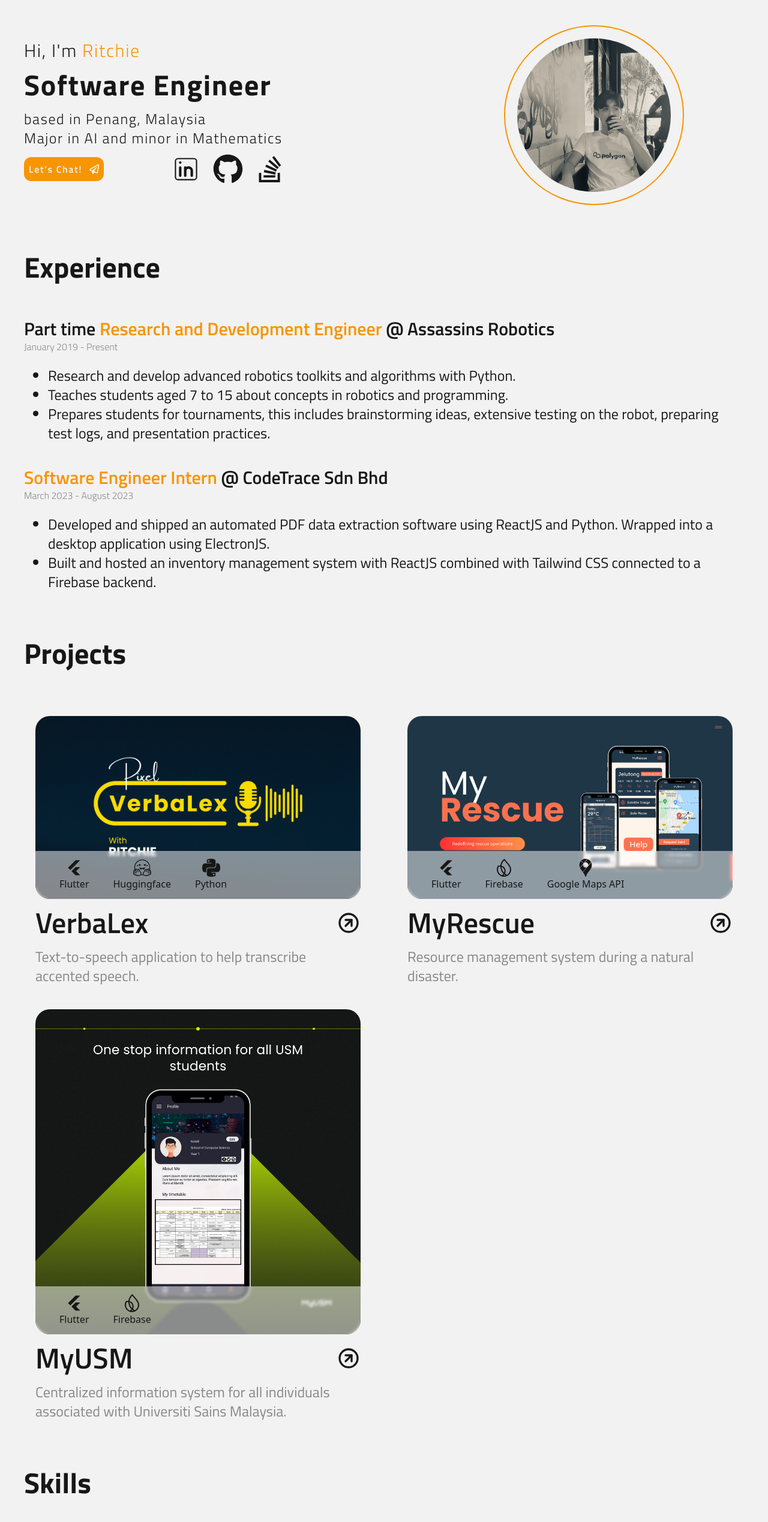
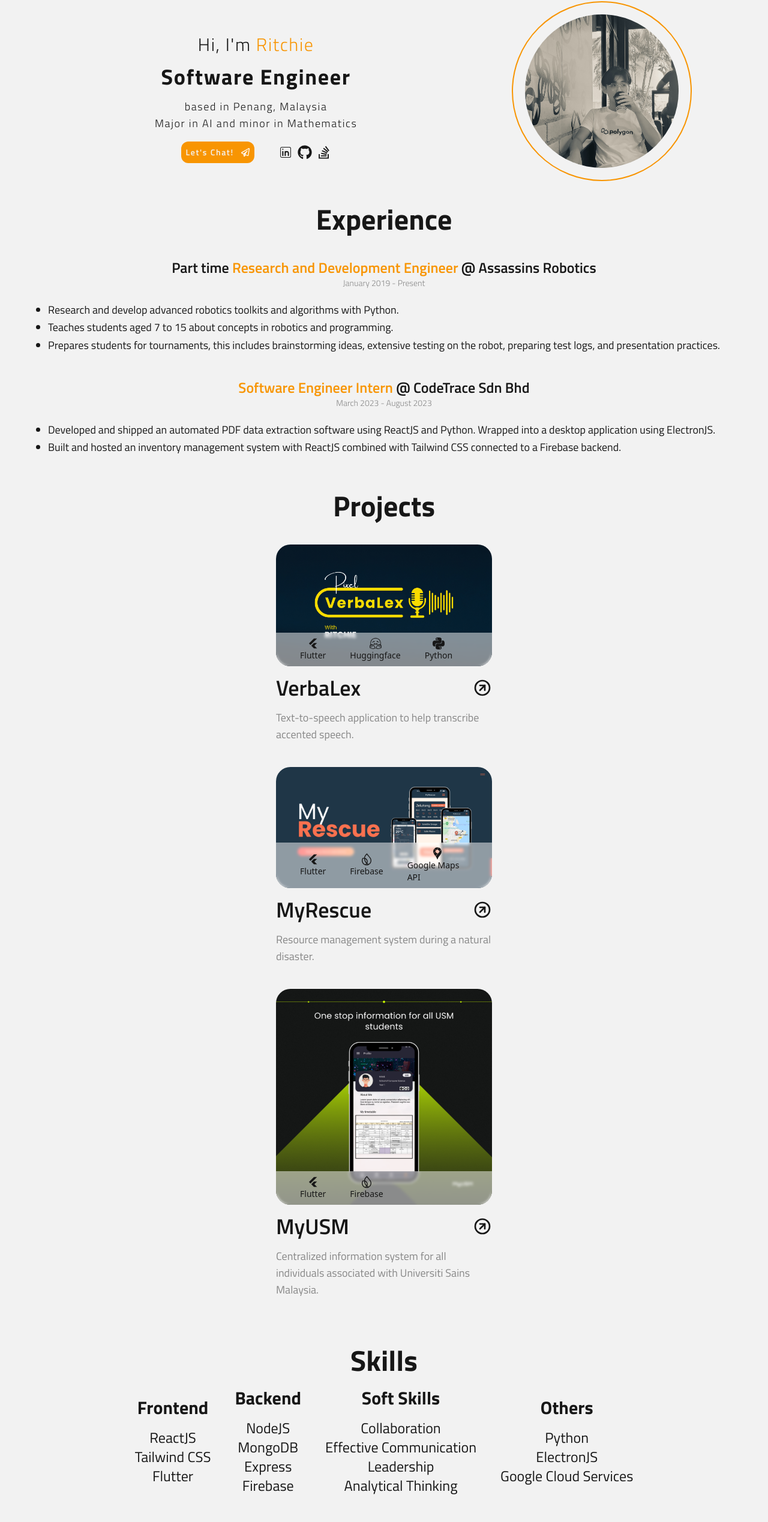
Before and after one commit to RitchieP/Portfolio-Site, a Next.js app: page / in a window 1280 px wide. Shown: the part 112-2650 px from the top of the page at 60% size. Built offline with nearby package versions, Linux system fonts and the light colour scheme.

Commit message:
build: :lipstick: Mobile design
Implement responsive mobile design

```diff
--- a/src/app/page.js
+++ b/src/app/page.js
@@ -1,4 +1,5 @@
 import Image from "next/image";
+import Link from "next/link";
 import { TbCircleArrowUpRight } from "react-icons/tb";
 import { FaRegPaperPlane, FaGithub, FaStackOverflow  } from "react-icons/fa";
 import { CiLinkedin } from "react-icons/ci";
@@ -9,30 +10,30 @@ export default function Home() {
   return (
     <div>
       {/* First impression of the home page */}
-      <div className="flex flex-row flex-wrap-reverse p-10 mt-10 place-items-center">
-        <div className="basis-2/3 tracking-widest font-[family-name:var(--font-titillium-web-light)] ">
-          <p className="xl:text-3xl 2xl:text-6xl">
+      <div className="flex flex-row flex-wrap-reverse mt-10 place-items-center justify-center">
+        <div className="mt-10 text-center basis-2/3 tracking-widest font-[family-name:var(--font-titillium-web-light)] ">
+          <p className="text-3xl xl:text-3xl 2xl:text-6xl">
             Hi, I'm <span className="text-secondary">Ritchie</span>
           </p>
-          <p className="my-4 text-5xl font-[family-name:var(--font-titillium-web-bold)]">
+          <p className="my-4 text-4xl font-[family-name:var(--font-titillium-web-bold)]">
             Software Engineer
           </p>
-          <p className="text-2xl">
+          <p className="text-lg">
             based in Penang, Malaysia <br/>
             Major in AI and minor in Mathematics
           </p>
-          <div className="flex flex-row items-center justify-start gap-28">
+          <div className="flex flex-row items-center justify-center gap-10">
             <a
-              className="my-4 p-2 flex flex-row items-center gap-3 bg-secondary rounded-xl text-background font-[family-name:var(--font-titillium-web-semi-bold)]"
+              className="text-sm my-4 p-2 flex flex-row items-center gap-3 bg-secondary rounded-xl text-background font-[family-name:var(--font-titillium-web-semi-bold)]"
               href="mailto:ritchiepoh@gmail.com"
               target="_blank"
             >
               Let's Chat! <FaRegPaperPlane color="white"/>
             </a>
-            <div className="grid grid-cols-3 gap-5">
-              <a href="https://www.linkedin.com/in/ritchie-p/" target="_blank"><CiLinkedin size={50}/></a>
-              <a href="https://github.com/RitchieP" target="_blank"><FaGithub size={50}/></a>
-              <a href="https://stackoverflow.com/users/13328625/invalidhop" target="_blank"><FaStackOverflow size={50}/></a>
+            <div className="grid grid-cols-3 gap-2">
+              <a href="https://www.linkedin.com/in/ritchie-p/" target="_blank"><CiLinkedin className="h-6 w-6"/></a>
+              <a href="https://github.com/RitchieP" target="_blank"><FaGithub className="h-6 w-6"/></a>
+              <a href="https://stackoverflow.com/users/13328625/invalidhop" target="_blank"><FaStackOverflow className="h-6 w-6"/></a>
             </div>
           </div>
         </div>
@@ -40,7 +41,7 @@ export default function Home() {
         {/* Image of me */}
         <div className="basis-1/3">
           <Image
-            className="rounded-full border-2 border-secondary p-5"
+            className="rounded-full border-2 border-secondary p-5 min-w-52"
             src="/profile_pic.jpg"
             alt="Picture of the author"
             width={300}
@@ -51,26 +52,26 @@ export default function Home() {
       </div>
 
       {/* Experience section */}
-      <p className="p-10 text-5xl font-[family-name:var(--font-titillium-web-bold)]">Experience</p>
-      <div className="flex flex-col my-5 px-10">
-        <div className="mb-5">
-          <p className="text-3xl font-[family-name:var(--font-titillium-web-semi-bold)]">
+      <p className="mt-10 px-10 text-5xl text-center font-[family-name:var(--font-titillium-web-bold)]">Experience</p>
+      <div className="flex flex-col my-5 px-10 text-center">
+        <div className="mt-5">
+          <p className="text-2xl font-[family-name:var(--font-titillium-web-semi-bold)]">
             Part time <span className="text-secondary">Research and Development Engineer</span> @ Assassins Robotics
           </p>
-          <p className="text-unhighlighted font-[family-name:var(--font-titillium-web-light)]">January 2019 - Present</p>
-          <ul className="text-2xl list-disc px-10 my-5 font-[family-name:var(--font-titillium-web-regular)]">
+          <p className="text-unhighlighted text-sm font-[family-name:var(--font-titillium-web-light)]">January 2019 - Present</p>
+          <ul className="text-lg text-justify leading-relaxed list-disc px-10 my-5 font-[family-name:var(--font-titillium-web-regular)]">
             <li>Research and develop advanced robotics toolkits and algorithms with Python.</li>
             <li>Teaches students aged 7 to 15 about concepts in robotics and programming.</li>
             <li>Prepares students for tournaments, this includes brainstorming ideas, extensive testing on the robot, preparing test logs, and presentation practices.</li>
           </ul>
         </div>
 
-        <div>
-          <p className="text-3xl font-[family-name:var(--font-titillium-web-semi-bold)]">
+        <div className="mt-5">
+          <p className="text-2xl font-[family-name:var(--font-titillium-web-semi-bold)]">
             <span className="text-secondary">Software Engineer Intern</span> @ CodeTrace Sdn Bhd
           </p>
-          <p className="text-unhighlighted font-[family-name:var(--font-titillium-web-light)]">March 2023 - August 2023</p>
-          <ul className="text-2xl list-disc px-10 my-5 font-[family-name:var(--font-titillium-web-regular)]">
+          <p className="text-unhighlighted text-sm font-[family-name:var(--font-titillium-web-light)]">March 2023 - August 2023</p>
+          <ul className="text-lg text-justify leading-relaxed list-disc px-10 my-5 font-[family-name:var(--font-titillium-web-regular)]">
             <li>Developed and shipped an automated PDF data extraction software using ReactJS and Python. Wrapped into a desktop application using ElectronJS.</li>
             <li>Built and hosted an inventory management system with ReactJS combined with Tailwind CSS connected to a Firebase backend.</li>
           </ul>
@@ -78,11 +79,11 @@ export default function Home() {
       </div>
 
       {/* Projects section */}
-      <p className="p-10 text-5xl font-[family-name:var(--font-titillium-web-bold)]">Projects</p>
-      <div className="grid grid-cols-2 gap-10 p-10 place-items-center">
+      <p className="mt-10 px-10 text-5xl text-center font-[family-name:var(--font-titillium-web-bold)]">Projects</p>
+      <div className="grid grid-cols-1 gap-10 p-10 place-items-center">
 
-        <div className="w-[542px]">
-          <div className="w-[542px] grid grid-cols-1 grid-rows-1 items-end">
+        <div className="w-[360px]">
+          <div className="w-[360px] grid grid-cols-1 grid-rows-1 items-end">
             <Image
               src="/verbalex.png"
               alt="VerbaLex Thumbnail"
@@ -91,95 +92,95 @@ export default function Home() {
               priority
               className="rounded-3xl col-start-1 row-start-1"
             />
-            <div className="h-14 bg-white/50 backdrop-blur-[2px] col-start-1 row-start-1 rounded-b-3xl flex flex-row items-center p-10 gap-10">
+            <div className="bg-white/50 backdrop-blur-[2px] col-start-1 row-start-1 rounded-b-3xl flex flex-row items-center px-10 py-2 gap-10 text-sm">
               <div className="place-items-center">
-                <RiFlutterFill size={30}/>
+                <RiFlutterFill className="h-5 w-5"/>
                 <p>Flutter</p>
               </div>
               <div className="place-items-center">
-                <SiHuggingface size={30}/>
+                <SiHuggingface className="h-5 w-5"/>
                 <p>Huggingface</p>
               </div>
               <div className="place-items-center">
-                <SiPython size={30}/>
+                <SiPython className="h-5 w-5"/>
                 <p>Python</p>
               </div>
             </div>
           </div>
           <div className="flex flex-row place-items-center justify-between">
-            <p className="py-4 text-5xl font-[family-name:var(--font-titillium-web-semi-bold)]">VerbaLex</p>
-            <a href="https://github.com/RitchieP/VerbaLex" target="blank"><TbCircleArrowUpRight className="size-10"/></a>
+            <p className="py-4 text-4xl font-[family-name:var(--font-titillium-web-semi-bold)]">VerbaLex</p>
+            <Link href={"https://github.com/RitchieP/VerbaLex"} target="blank"><TbCircleArrowUpRight className="size-8"/></Link>
           </div>
-          <p className="text-2xl text-unhighlighted font-[family-name:var(--font-titillium-web-regular)]">Text-to-speech application to help transcribe accented speech.</p>
+          <p className="text-lg text-unhighlighted font-[family-name:var(--font-titillium-web-regular)]">Text-to-speech application to help transcribe accented speech.</p>
         </div>
 
-        <div className="w-[542px]">
+        <div className="w-[360px]">
           {/* TODO: Replace this with Image later */}
-          <div className="w-[542px] grid grid-cols-1 grid-rows-1 items-end">
+          <div className="w-[360px] grid grid-cols-1 grid-rows-1 items-end">
             <Image
               src="/myrescue.png"
-              alt="VerbaLex Thumbnail"
+              alt="MyRescue Thumbnail"
               width={542}
               height={365}
               priority
               className="rounded-3xl col-start-1 row-start-1"
             />
-            <div className="h-14 bg-white/50 backdrop-blur-[2px] col-start-1 row-start-1 rounded-b-3xl flex flex-row items-center p-10 gap-10">
+            <div className="bg-white/50 backdrop-blur-[2px] col-start-1 row-start-1 rounded-b-3xl flex flex-row items-center px-10 py-2 gap-10 text-sm">
               <div className="place-items-center">
-                <RiFlutterFill size={30}/>
+                <RiFlutterFill className="h-5 w-5"/>
                 <p>Flutter</p>
               </div>
               <div className="place-items-center">
-                <SiFirebase size={30}/>
+                <SiFirebase className="h-5 w-5"/>
                 <p>Firebase</p>
               </div>
               <div className="place-items-center">
-                <SiGooglemaps size={30}/>
+                <SiGooglemaps className="h-5 w-5"/>
                 <p>Google Maps API</p>
               </div>
             </div>
           </div>
           <div className="flex flex-row place-items-center justify-between">
-            <p className="py-4 text-5xl font-[family-name:var(--font-titillium-web-semi-bold)]">MyRescue</p>
-            <a href="https://github.com/RitchieP/my_rescue" target="blank"><TbCircleArrowUpRight className="size-10"/></a>
+            <p className="py-4 text-4xl font-[family-name:var(--font-titillium-web-semi-bold)]">MyRescue</p>
+            <a href="https://github.com/RitchieP/my_rescue" target="blank"><TbCircleArrowUpRight className="size-8"/></a>
           </div>
-          <p className="text-2xl text-unhighlighted font-[family-name:var(--font-titillium-web-regular)]">Resource management system during a natural disaster.</p>
+          <p className="text-lg text-unhighlighted font-[family-name:var(--font-titillium-web-regular)]">Resource management system during a natural disaster.</p>
         </div>
 
-        <div className="w-[542px]">
+        <div className="w-[360px]">
           {/* TODO: Replace this with Image later */}
-          <div className="w-[542px] grid grid-cols-1 grid-rows-1 items-end">
+          <div className="w-[360px] grid grid-cols-1 grid-rows-1 items-end">
             <Image
               src="/myusm.png"
-              alt="VerbaLex Thumbnail"
+              alt="MyUSM Thumbnail"
               width={542}
               height={365}
               priority
               className="rounded-3xl col-start-1 row-start-1"
             />
-            <div className="h-14 bg-white/50 backdrop-blur-[2px] col-start-1 row-start-1 rounded-b-3xl flex flex-row items-center p-10 gap-10">
+            <div className="bg-white/50 backdrop-blur-[2px] col-start-1 row-start-1 rounded-b-3xl flex flex-row items-center px-10 py-2 gap-10 text-sm">
               <div className="place-items-center">
-                <RiFlutterFill size={30}/>
+                <RiFlutterFill className="h-5 w-5"/>
                 <p>Flutter</p>
               </div>
               <div className="place-items-center">
-                <SiFirebase size={30}/>
+                <SiFirebase className="h-5 w-5"/>
                 <p>Firebase</p>
               </div>
             </div>
           </div>
           <div className="flex flex-row place-items-center justify-between">
-            <p className="py-4 text-5xl font-[family-name:var(--font-titillium-web-semi-bold)]">MyUSM</p>
-            <a href="https://github.com/GDSC-USM/MyUSM" target="blank"><TbCircleArrowUpRight className="size-10"/></a>
+            <p className="py-4 text-4xl font-[family-name:var(--font-titillium-web-semi-bold)]">MyUSM</p>
+            <a href="https://github.com/GDSC-USM/MyUSM" target="blank"><TbCircleArrowUpRight className="size-8"/></a>
           </div>
-          <p className="text-2xl text-unhighlighted font-[family-name:var(--font-titillium-web-regular)]">Centralized information system for all individuals associated with Universiti Sains Malaysia.</p>
+          <p className="text-lg text-unhighlighted font-[family-name:var(--font-titillium-web-regular)]">Centralized information system for all individuals associated with Universiti Sains Malaysia.</p>
         </div>
 
       </div>
 
       {/* Skills section */}
-      <p className="p-10 text-5xl font-[family-name:var(--font-titillium-web-bold)]">Skills</p>
-      <div className="flex flex-row flex-wrap place-content-center gap-56 p-10">
+      <p className="mt-10 px-10 text-5xl text-center font-[family-name:var(--font-titillium-web-bold)]">Skills</p>
+      <div className="my-5 flex flex-col justify-center place-items-center md:flex-row md:flex-wrap place-content-center gap-10 text-center">
         <div>
           <p className="text-3xl font-[family-name:var(--font-titillium-web-bold)]">Frontend</p>
           <ul className="mt-4 text-2xl font-[family-name:var(--font-titillium-web-regular)]">
@@ -221,8 +222,8 @@ export default function Home() {
       </div>
 
       {/* About me section */}
-      <p className="p-10 text-5xl font-[family-name:var(--font-titillium-web-bold)]">How I got here?</p>
-      <div className="p-10 text-2xl text-justify font-[family-name:var(--font-titillium-web-regular)]">
+      <p className="mt-10 px-10 text-5xl text-center font-[family-name:var(--font-titillium-web-bold)]">How I got here?</p>
+      <div className="p-10 text-xl text-justify font-[family-name:var(--font-titillium-web-regular)]">
         <p>
         My story as a developer began back in <span className="text-secondary">2016</span>, when I joined the robotics club back in high school. That was the first ever time I was able to turn a few lines of blocks into actual output, tangible by hand.
         <br/>
@@ -241,10 +242,10 @@ export default function Home() {
       </div>
 
       {/* Contact me section */}
-      <p className="px-10 pt-10 text-5xl font-[family-name:var(--font-titillium-web-bold)]">Interested in <span className="text-secondary">joining forces?</span></p>
-      <div className="px-10 mb-10 grid grid-cols-11">
+      <p className="mt-10 px-10  text-5xl text-center font-[family-name:var(--font-titillium-web-bold)]">Interested in <span className="text-secondary">joining forces?</span></p>
+      <div className="px-10 mb-10 grid grid-cols-3">
         <a
-          className="my-4 p-2 flex flex-row items-center gap-3 bg-secondary rounded-xl text-background font-[family-name:var(--font-titillium-web-semi-bold)]"
+          className="my-8 p-2 flex flex-row items-center col-start-2 gap-3 bg-secondary rounded-xl text-background font-[family-name:var(--font-titillium-web-semi-bold)]"
           href="mailto:ritchiepoh@gmail.com"
           target="_blank"
         >
```
